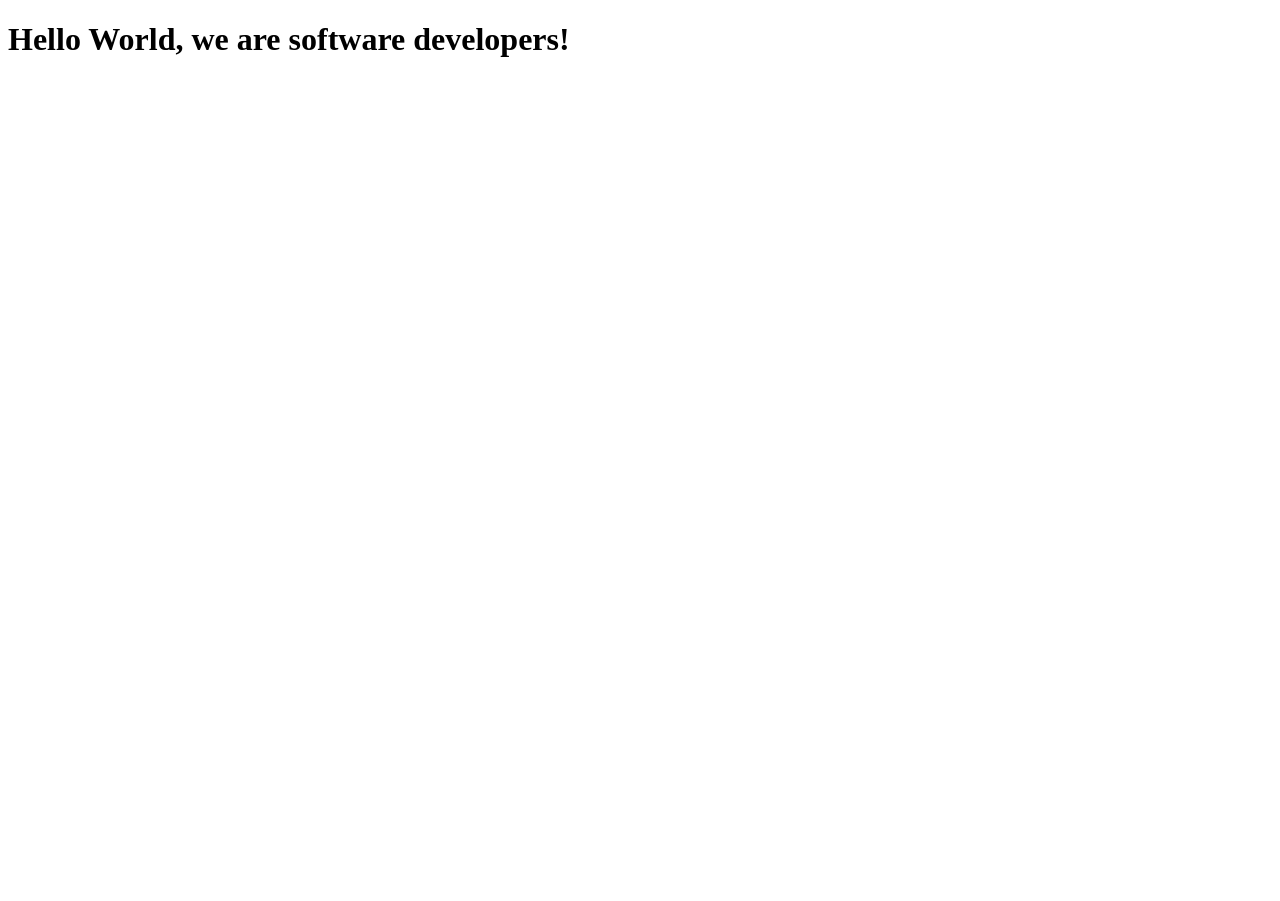
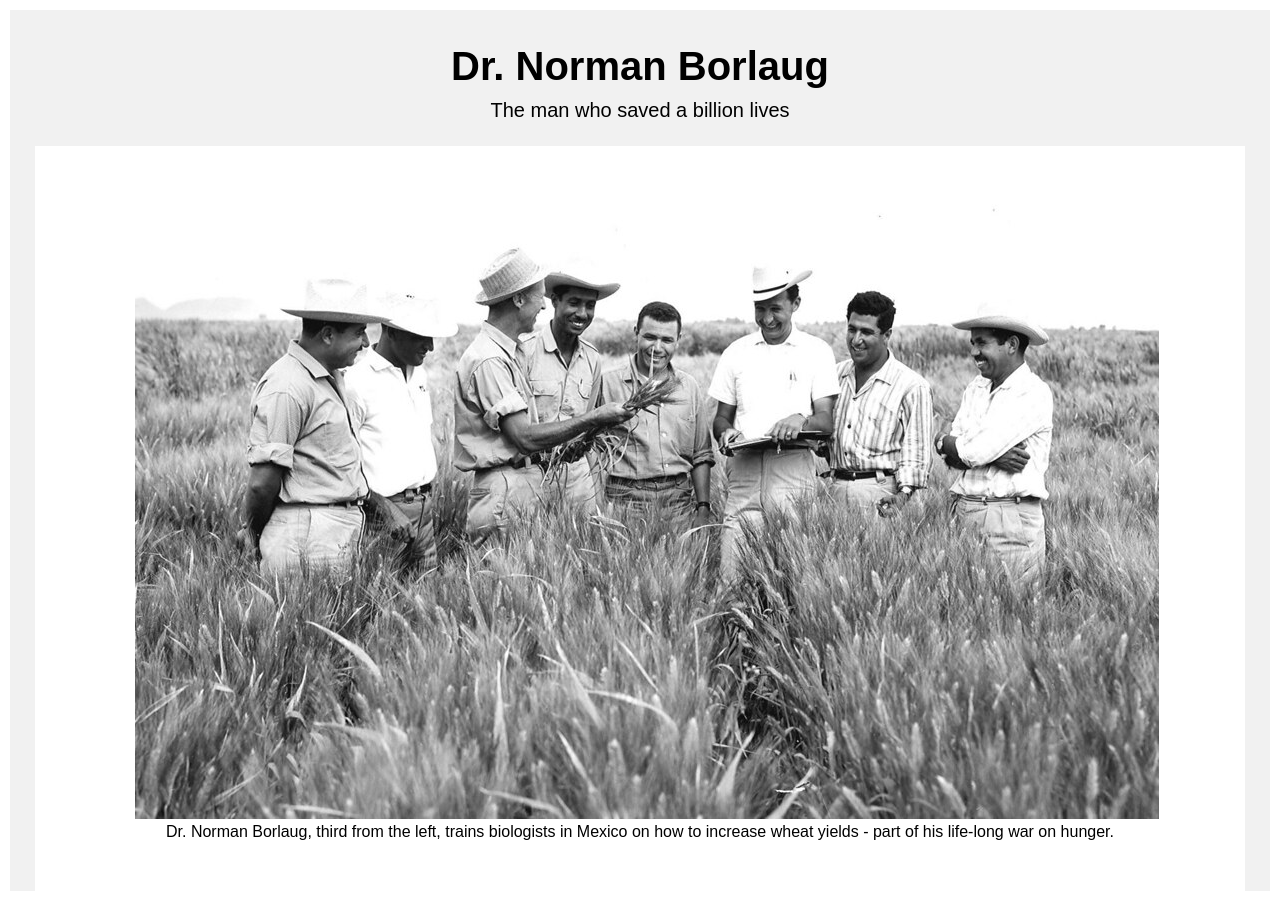
Before and after one commit to chawkimbarki/Microverse-Trials-2-Seyi, a plain HTML site: page index.html in a window 1280 px wide. Before the commit the page ends 800 px from the top, so only its background shows below. Drawn offline with Linux system fonts and the light colour scheme.

Commit message:
header/main(basic styling)

```diff
--- a/css/style.css
+++ b/css/style.css
@@ -0,0 +1,54 @@
+*{
+	margin: 0;
+	padding: 0;
+	font-family: sans-serif;
+    text-align: center;
+    box-sizing: border-box;
+}
+body{
+    padding: 10px;
+}
+header{
+    padding: 1%;
+    margin: 1%;
+    font-size: 20px;
+
+}
+header h1{
+    margin: 10px;
+}
+.container{
+    background-color: rgb(241, 241, 241);
+	width: 100%;
+	min-height: 100vh;
+	padding-left: 25px;
+	padding-right: 25px;
+	overflow: hidden;
+    box-sizing: border-box;
+
+}
+section{
+    padding-left: 100px;
+    padding-right: 100px;
+    padding-top: 50px;
+    padding-bottom: 50px;
+    background-color: white;
+}
+
+
+
+
+
+
+
+
+
+
+
+
+
+
+
+@media only screen and (max-width:700px){
+
+}
--- a/index.html
+++ b/index.html
@@ -7,7 +7,18 @@
   </head>
 
   <body>
-    <h1>Hello World, we are software developers!</h1>
+    <div class="container">
+      <header>
+        <h1>Dr. Norman Borlaug</h1>
+        <p>The man who saved a billion lives</p>
+      </header>
+      <main>
+        <section>
+          <img src="tribute-page-main-image.jpg" alt="">
+          <p>Dr. Norman Borlaug, third from the left, trains biologists in Mexico on how to increase wheat yields - part of his life-long war on hunger.</p>
+        </section>
+      </main>
+    </div>
     <script src="https://cdn.freecodecamp.org/testable-projects-fcc/v1/bundle.js"></script>
 
     <!--
```
Also changed, not shown: tribute-page-main-image.jpg (added).
